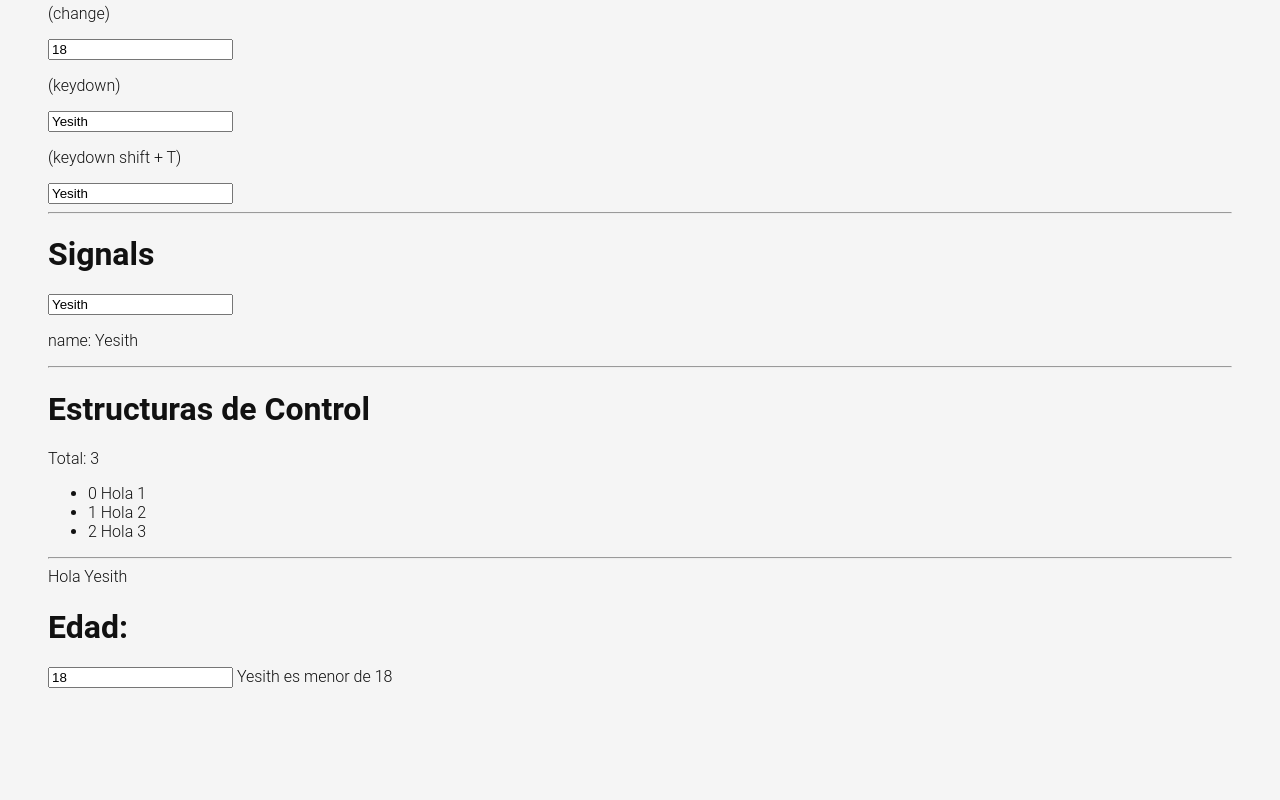
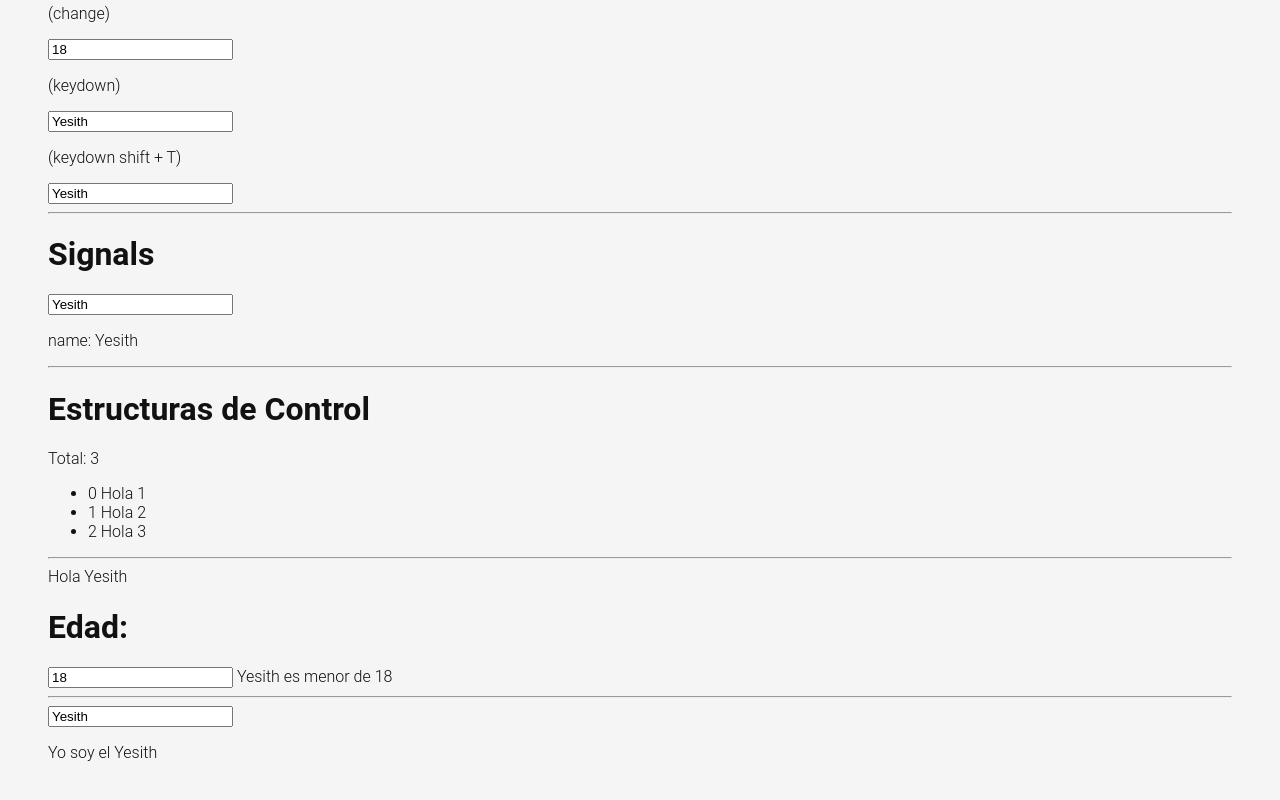
Before and after one commit to Yesid-Ackerman/angular_course, an Angular app: page /labs in a window 1280 px wide. Shown: the part 666-1466 px from the top of the page. Before the commit the page ends 1402 px from the top, so only its background shows below. Built offline with nearby package versions, Linux system fonts and the light colour scheme.

Commit message:
*ngSwitch: Video 2 52:37

```diff
--- a/src/app/pages/home/home.component.html
+++ b/src/app/pages/home/home.component.html
@@ -64,7 +64,12 @@
       <!-- This footer should be hidden by default and shown when there are todos -->
       <footer class="footer">
         <!-- Contador que me dice el numero de Tareas que Hay en mi Lista-->
-        <span class="todo-count"><strong>{{ tasks().length }}</strong> items</span>
+        <span class="todo-count">
+          <strong>{{ tasks().length }}</strong>
+          <span *ngIf="tasks().length === 1; else items">item</span>
+          <ng-template #items> items</ng-template>
+
+        </span>
         <!-- Remove this if you don't implement routing -->
         <ul class="filters">
           <li>
--- a/src/app/pages/labs/labs.component.html
+++ b/src/app/pages/labs/labs.component.html
@@ -62,5 +62,14 @@
     <ng-template #elseBlock>
         Yesith es menor de 18
     </ng-template>
-
+    <hr/>
+    <!-- Swith que se cumple solo si uno de los casos cumple con el requerimiento -->
+    <input type="text" [value]="person().name" (change)="changeName($event)">
+    <div [ngSwitch]="person().name">
+        <p *ngSwitchCase=" 'Yesith' "> Yo soy el Yesith</p>
+        <p *ngSwitchCase=" 'Julian' "> Yo soy el Julian</p>
+        <p *ngSwitchCase=" 'Alex' "> Yo soy el Alex</p>
+        <p *ngSwitchCase=" 'Juan' "> Yo soy el Juan</p>
+        <p *ngSwitchDefault>No se quien soy</p>
+    </div>
 </div>
--- a/src/app/pages/labs/labs.component.ts
+++ b/src/app/pages/labs/labs.component.ts
@@ -68,4 +68,14 @@ changeAge(event: Event){
     }
   });
 }
+changeName(event: Event){
+  const input = event.target as HTMLInputElement;
+  const newValue = input.value;
+  this.person.update(prevState => {
+    return {
+      ... prevState,
+      name: newValue
+    }
+  });
 }
+}
```
